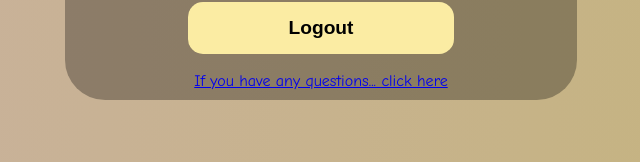
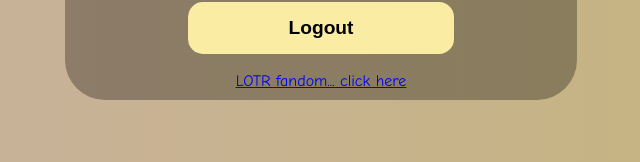
Before and after one commit to zernickov/exam_node.js, a website: page public/home_page/home_page.html in a window 1280 px wide. Shown: the part 558-720 px from the top of the page, without its empty margins (319-959 px from the left). Drawn offline with nearby package versions, Linux system fonts and the light colour scheme; no server answers.

```diff
--- a/public/home_page/home_page.html
+++ b/public/home_page/home_page.html
@@ -36,7 +36,7 @@
     <button class="login-button">Logout</button>
     <br><br>
     <div class="register-link">
-        <a href="http://www.google.dk">If you have any questions... click here</a>
+        <a href="https://lotr.fandom.com/wiki/Main_Page">LOTR fandom... click here</a>
     </div>
 </form>
 </div>
--- a/public/home_page/home_page.js
+++ b/public/home_page/home_page.js
@@ -23,8 +23,6 @@
             console.log(r1);
             r1['docs'].forEach(movie => {
                 if (movie['_id'] === r['docs']['0']['movie']) {
-                    console.log(movie['name']);
-                    console.log(r['docs']['0']);
                     const message = `${r['docs']['0']['dialog']}` + '\n' +
                         '--- Which movie is this quote from? ---';
                     appendMessage('You:', message);
```
